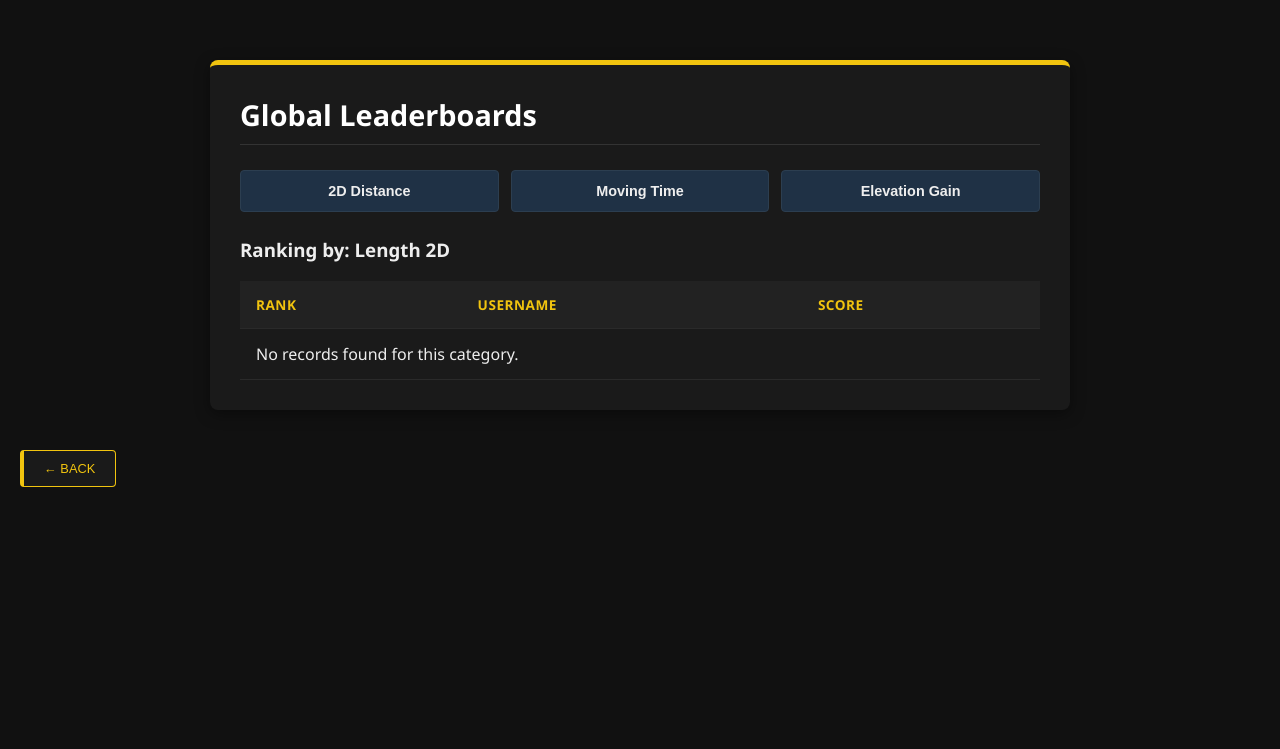
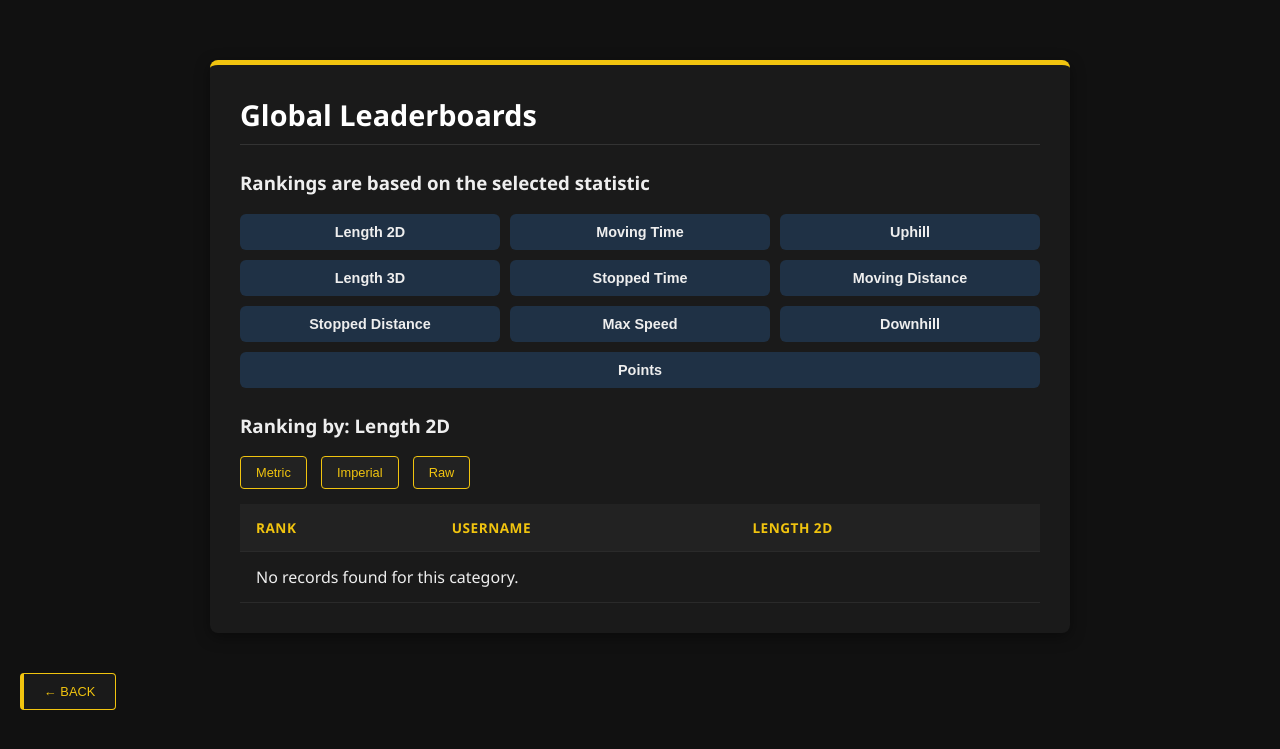
Before and after one commit to Spulp45/cisc4900, a Flask app: page /leaderboard in a window 1280 px wide. Shown: the top 749 px of the page. Run offline with Flask 3, Linux system fonts and the light colour scheme; the visitor is signed in with stand-in values (Sample User, id 1); data that the repository does not hold is empty; parts of the project's set-up code (start-up, migrations or seed data) failed here and were passed over; some libraries are stand-ins or nearby versions.

Commit message:
add style and formatting for leadeboard

```diff
--- a/static/styleForWeb/leaderboard.css
+++ b/static/styleForWeb/leaderboard.css
@@ -92,3 +92,52 @@ body {
 #leaderboard-table td b {
     color: #f1c40f; /* Highlight top ranks */
 }
+
+/*Buttons sort and ordering*/
+.sort_by {
+    display: flex;
+    flex-direction: column;
+    gap: 10px;
+}
+
+.button-row {
+    display: flex;
+    gap: 10px;
+    flex-wrap: wrap;
+}
+
+.sort_btn {
+    padding: 10px 16px;
+    border: none;
+    border-radius: 6px;
+    cursor: pointer;
+}
+
+/* Unit Toggle Buttons */
+.unit-toggle .unit-btn {
+    display: inline-block;
+    padding: 8px 15px;
+    margin-right: 10px;
+    background: #222;
+    color: #f1c40f;
+    border: 1px solid #f1c40f;
+    text-decoration: none;
+    font-family: 'Orbitron', sans-serif;
+    font-size: 0.8rem;
+    border-radius: 4px;
+    transition: 0.3s;
+}
+
+.unit-toggle .unit-btn:hover {
+    background: #f1c40f;
+    color: #111;
+}
+
+/* Target the "Units:" label text */
+.unit-toggle span {
+    color: #ffffff; /* Pure white so it's readable */
+    font-family: 'Orbitron', sans-serif; /* Keep the techy font */
+    font-size: 0.9rem;
+    margin-right: 10px;
+    text-transform: uppercase;
+}
--- a/templates/components/leaderboard_table.html
+++ b/templates/components/leaderboard_table.html
@@ -1,12 +1,23 @@
 <div class="top_part">
     <h3>Ranking by: {{ field.replace('_', ' ').title() }}</h3>
+</div>
+<div class="unit-toggle">
+<a href="{{ url_for('set_units', unit='metric', field=field) }}" class="unit-btn">
+    Metric
+</a>
+<a href="{{ url_for('set_units', unit='imperial', field=field) }}" class="unit-btn">
+    Imperial
+</a>
+<a href="{{ url_for('set_units', unit='raw', field=field) }}" class="unit-btn">
+    Raw
+</a>
 </div>
 
 <table>
     <thead>
         <tr>
             <th>Rank</th>
-            <th>Username</th> <th>Score</th>
+            <th>Username</th> <th>{{ field.replace('_', ' ').title() }}</th>
         </tr>
     </thead>
     <tbody>
@@ -14,10 +25,35 @@
         <tr>
             <td><b>#{{ loop.index }}</b></td>
             <td>{{ row.username }}</td> <td>
-                {% if field == 'moving_time' or field == 'stopped_time' %}
-                    {{ '%d:%02d:%02d' | format(row.total_score // 3600, (row.total_score % 3600) // 60, row.total_score % 60) }}
-                {% else %}
-                    {{ '%.2f' | format(row.total_score) }}
+                {% if field == 'length_2d'%}
+                    {{row.total_score | distance }}
+
+                {% elif field == 'moving_time'%}
+                    {{ row.total_score | time }}
+
+                {% elif field == 'uphill'%}
+                    {{ row.total_score | elevation}}
+
+                {% elif field == 'length_3d'%}
+                    {{ row.total_score | distance }}
+
+                {% elif field == 'stopped_time'%}
+                    {{ row.total_score | time }}
+
+                {% elif field == 'moving_distance'%}
+                    {{ row.total_score | distance }}
+
+                {% elif field == 'stopped_distance'%}
+                    {{ row.total_score | distance }}
+
+                {% elif field == 'max_speed'%}
+                    {{ row.total_score | speed }}
+
+                {% elif field == 'downhill'%}
+                    {{ row.total_score | elevation }}
+
+                {% elif field == 'points'%}
+                    {{ row.total_score | int }}
                 {% endif %}
             </td>
         </tr>
--- a/templates/leaderboard.html
+++ b/templates/leaderboard.html
@@ -4,34 +4,44 @@
 <head>
     <meta charset="UTF-8">
     <meta name="viewport" content="width=device-width, initial-scale=1.0">
-    <title>LeaderBoard</title>
-    <link rel="stylesheet" href="{{ url_for('static', filename='style.css') }}" />
+    <title>Leaderboard</title>
+
+    <link rel="stylesheet" href="{{ url_for('static', filename='style.css') }}">
     <link rel="stylesheet" href="{{ url_for('static', filename='styleForWeb/leaderboard.css') }}">
-    <script src="https://unpkg.com/htmx.org@1.9.12"></script>
+
+    <script src="{{ url_for('static', filename='js/htmx/htmx.min.js') }}"></script>
 </head>
+
 <body>
+
     <div class="LeaderBoard_container">
         <h2>Global Leaderboards</h2>
+        <h3>Rankings are based on the selected statistic</h3>
+
 
         <div class="sort_by">
-            <button class="sort_btn"
-                    hx-get="/leaderboard"
-                    hx-vals='{"field": "length_2d"}'
-                    hx-target="#leaderboard-table">
-                2D Distance
-            </button>
-            <button class="sort_btn"
-                    hx-get="/leaderboard"
-                    hx-vals='{"field": "moving_time"}'
-                    hx-target="#leaderboard-table">
-                Moving Time
-            </button>
-            <button class="sort_btn"
-                    hx-get="/leaderboard"
-                    hx-vals='{"field": "uphill"}'
-                    hx-target="#leaderboard-table">
-                Elevation Gain
-            </button>
+
+            {% for field_key in valid_fields.keys() %}
+
+                {% if loop.index0 % 3 == 0 %}
+                <div class="button-row">
+                {% endif %}
+
+                    <button class="sort_btn"
+                            hx-get="/leaderboard"
+                            hx-vals='{"field": "{{ field_key }}"}'
+                            hx-target="#leaderboard-table">
+
+                        {{ field_key.replace('_', ' ').title() }}
+
+                    </button>
+
+                {% if loop.index0 % 3 == 2 or loop.last %}
+                </div>
+                {% endif %}
+
+            {% endfor %}
+
         </div>
 
         <div id="leaderboard-table">
@@ -42,5 +52,6 @@
     <div class="back-navigation">
         {{ func.back_button(label="← Back") }}
     </div>
+
 </body>
 </html>
```
Also changed, not shown: static/styleForWeb/all_trips.css (+10 -8 lines).
